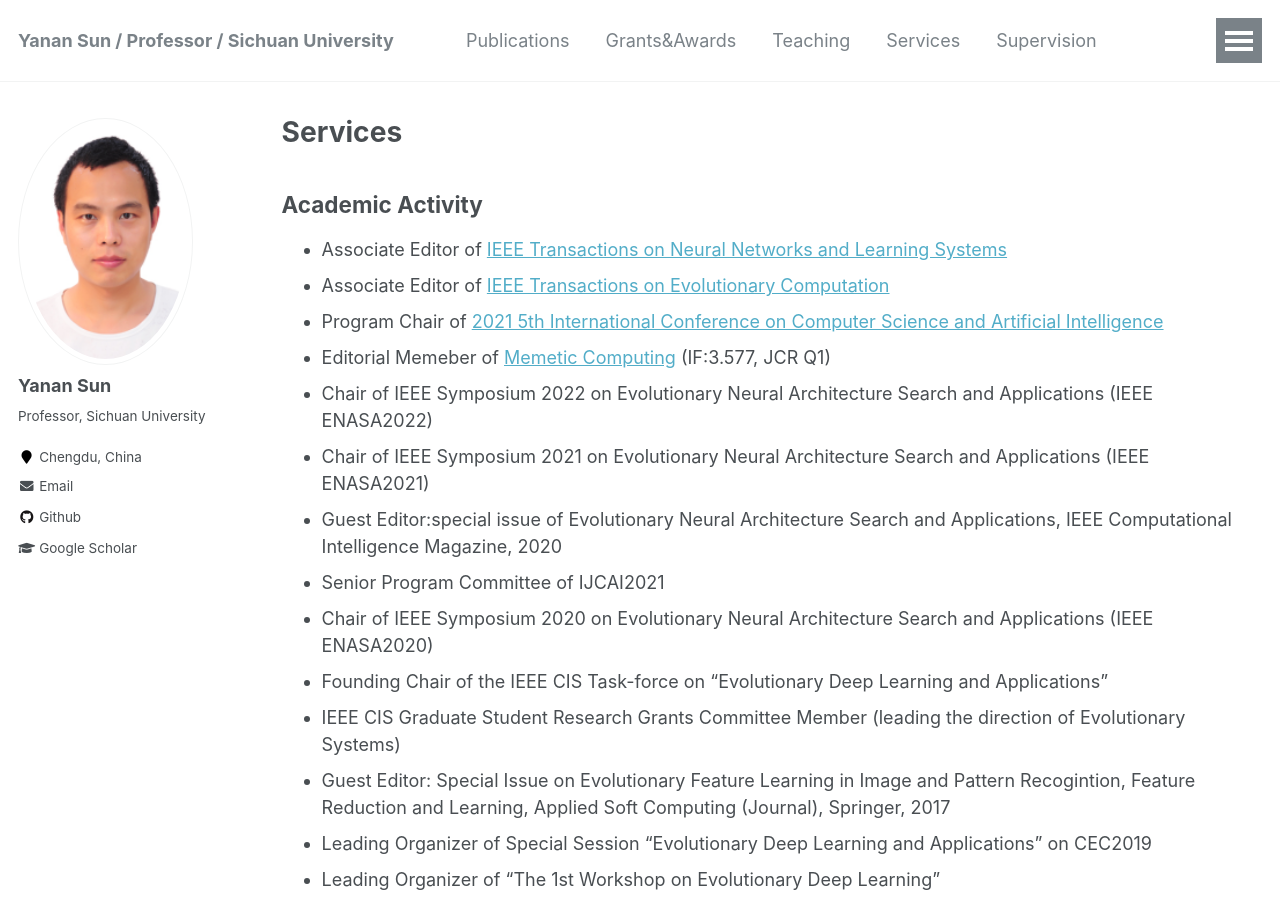
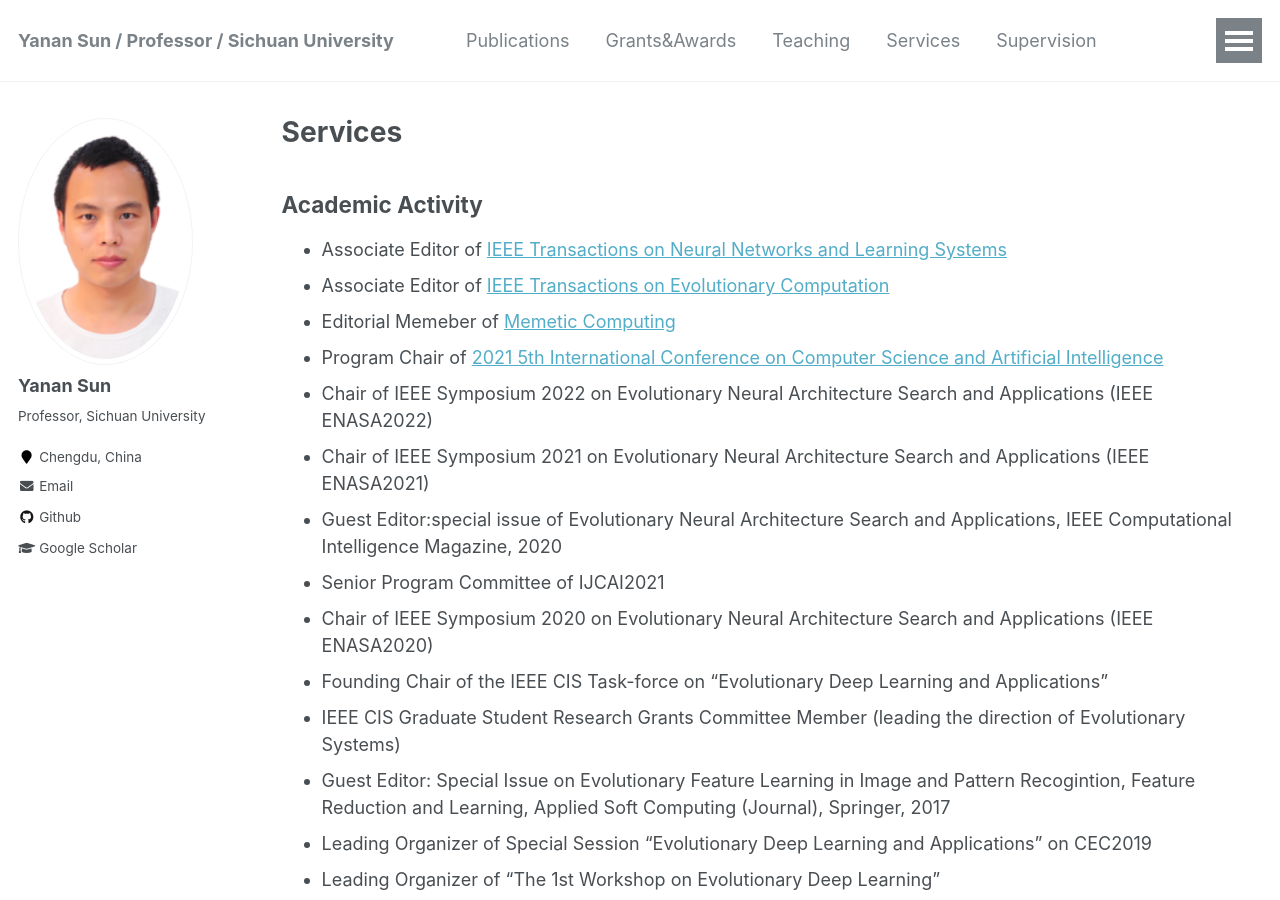
Before and after one commit to yn-sun/yn-sun.github.io, a Jekyll site: the page built from _pages/services.md, in a window 1280 px wide and 900 px high. Built offline with Jekyll 4.4.1, drawn with Linux system fonts in a browser that asks for light colours; comment, search, counter and statistics services are not loaded.

Commit message:
Update services.md

```diff
--- a/_pages/services.md
+++ b/_pages/services.md
@@ -9,8 +9,8 @@
 
 * Associate Editor of [IEEE Transactions on Neural Networks and Learning Systems](https://cis.ieee.org/publications/t-neural-networks-and-learning-systems)
 * Associate Editor of [IEEE Transactions on Evolutionary Computation](https://cis.ieee.org/publications/t-evolutionary-computation)
+* Editorial Memeber of [Memetic Computing](https://www.springer.com/journal/12293)
 * Program Chair of [2021 5th International Conference on Computer Science and Artificial Intelligence](http://csai.org/index.html)
-* Editorial Memeber of [Memetic Computing](https://www.springer.com/journal/12293) (IF:3.577, JCR Q1)
 * Chair of IEEE Symposium 2022 on Evolutionary Neural Architecture Search and Applications (IEEE ENASA2022)
 * Chair of IEEE Symposium 2021 on Evolutionary Neural Architecture Search and Applications (IEEE ENASA2021)
 * Guest Editor:special issue of Evolutionary Neural Architecture Search and Applications, IEEE Computational Intelligence Magazine, 2020
```
